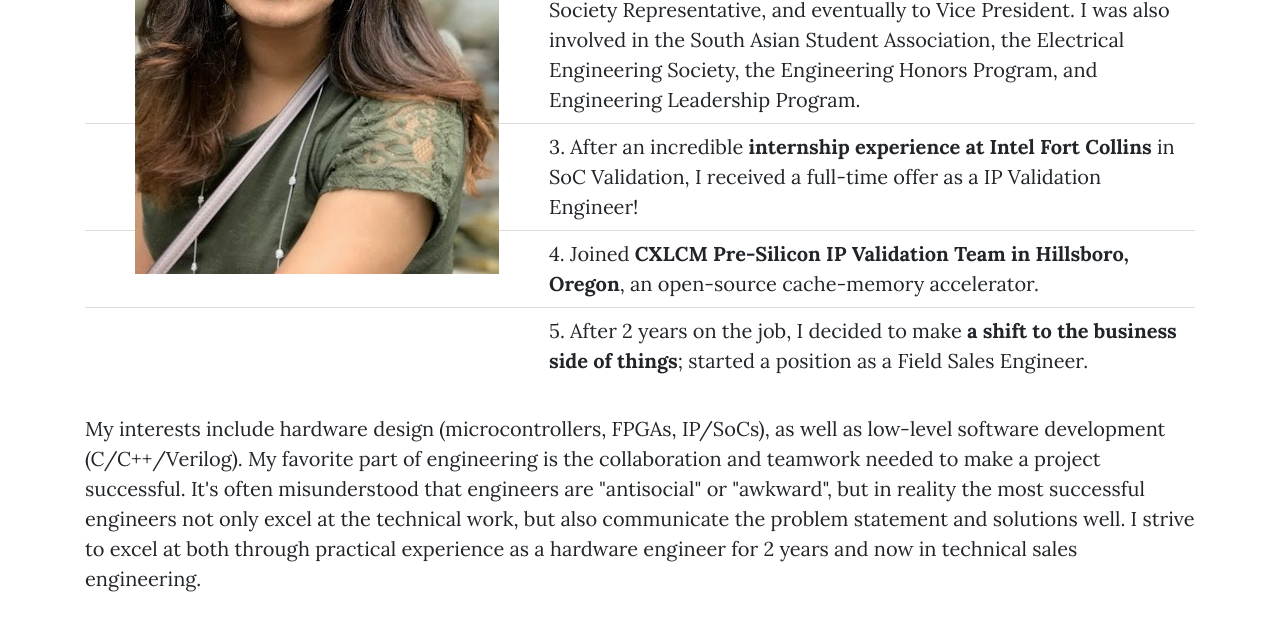
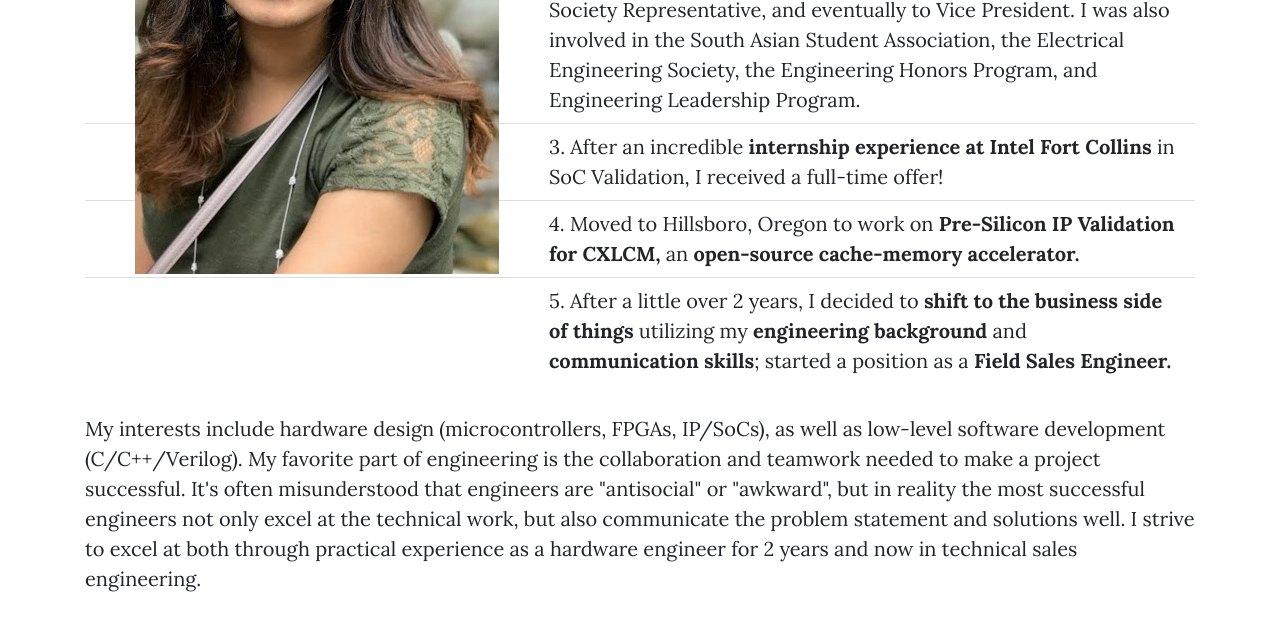
Before and after one commit to vanika-hans/vanikahans.com, a website: page index.html in a window 1280 px wide. Shown: the part 1060-1678 px from the top of the page. Drawn offline with nearby package versions, Linux system fonts and the light colour scheme.

Commit message:
edited career description on homepage

```diff
--- a/index.html
+++ b/index.html
@@ -204,9 +204,9 @@ img {
   <ul class="w3-ul w3-hoverable">
     <li>1. Graduated from the <b>University of Colorado Boulder</b> in 2018 with a Bachelor's in Electrical and Computer Engineering, a minor in Computer Science, and a certificate in Leadership. </li>
     <li>2. Throughout college, I had <b>internships</b> at DragonDev (a local start-up), Hunter Douglas, and Intel Corporation. I was also <b>continually involved</b> in the Society of Women Engineers (SWE) working my way up from a member to a Director of Outreach, Society Representative, and eventually to Vice President. I was also involved in the South Asian Student Association, the Electrical Engineering Society, the Engineering Honors Program, and Engineering Leadership Program.</li>
-    <li>3. After an incredible <b>internship experience at Intel Fort Collins</b> in SoC Validation, I received a full-time offer as a IP Validation Engineer! </li>
-	<li>4. Joined <b>CXLCM Pre-Silicon IP Validation Team in Hillsboro, Oregon</b>, an open-source cache-memory accelerator.  </li>
-	<li>5. After 2 years on the job, I decided to make <b>a shift to the business side of things</b>; started a position as a Field Sales Engineer.</li>
+    <li>3. After an incredible <b>internship experience at Intel Fort Collins</b> in SoC Validation, I received a full-time offer!</li>
+    <li>4. Moved to Hillsboro, Oregon to work on <b>Pre-Silicon IP Validation for CXLCM, </b>an <b>open-source cache-memory accelerator.</b>  </li>
+    <li>5. After a little over 2 years, I decided to <b>shift to the business side of things</b> utilizing my <b>engineering background</b> and <b>communication skills</b>; started a position as a <b>Field Sales Engineer.</b></li>
   </ul>
 	  <p>My interests include hardware design (microcontrollers, FPGAs, IP/SoCs), as well as low-level software development (C/C++/Verilog). My favorite part of engineering is the collaboration and teamwork needed to make a project successful. It's often misunderstood that engineers are "antisocial" or "awkward", but in reality the most successful engineers not only excel at the technical work, but also communicate the problem statement and solutions well. I strive to excel at both through practical experience as a hardware engineer for 2 years and now in technical sales engineering. </p>
 </div>
```
Also changed, not shown: blog.html (+7 -1 lines).
